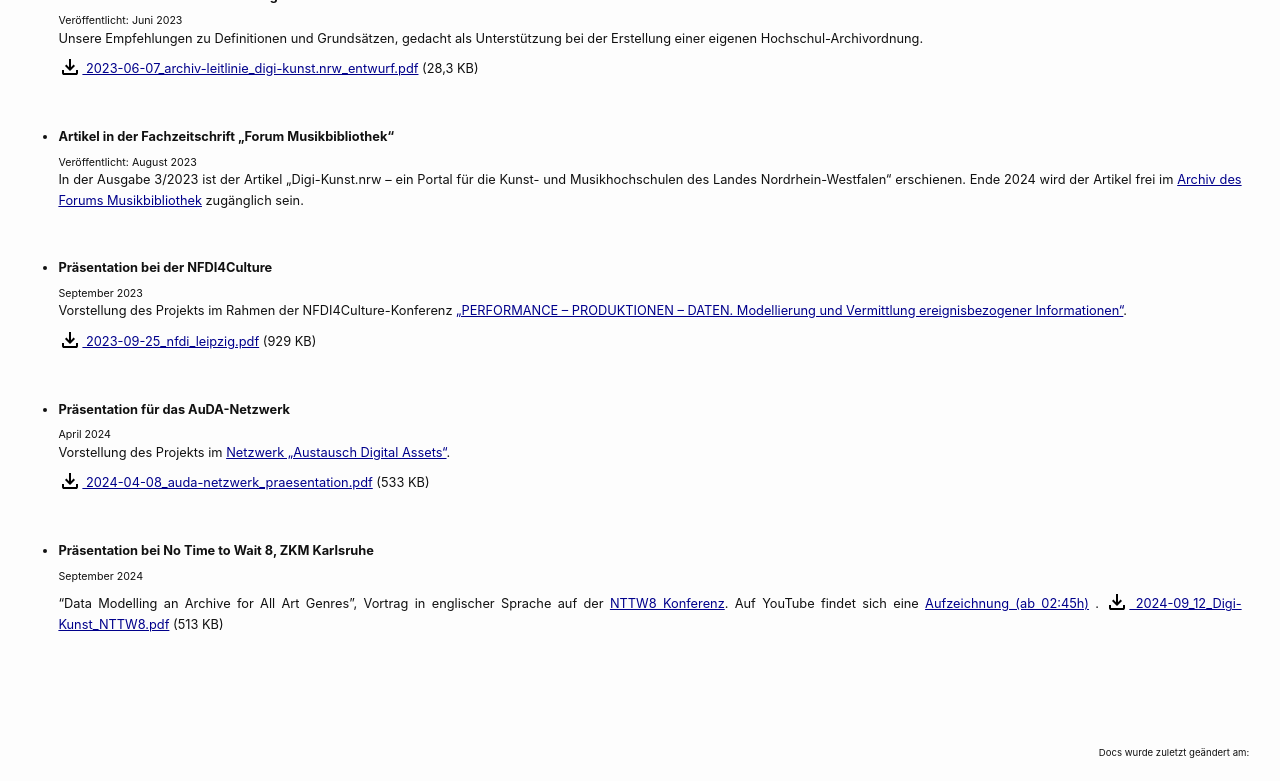
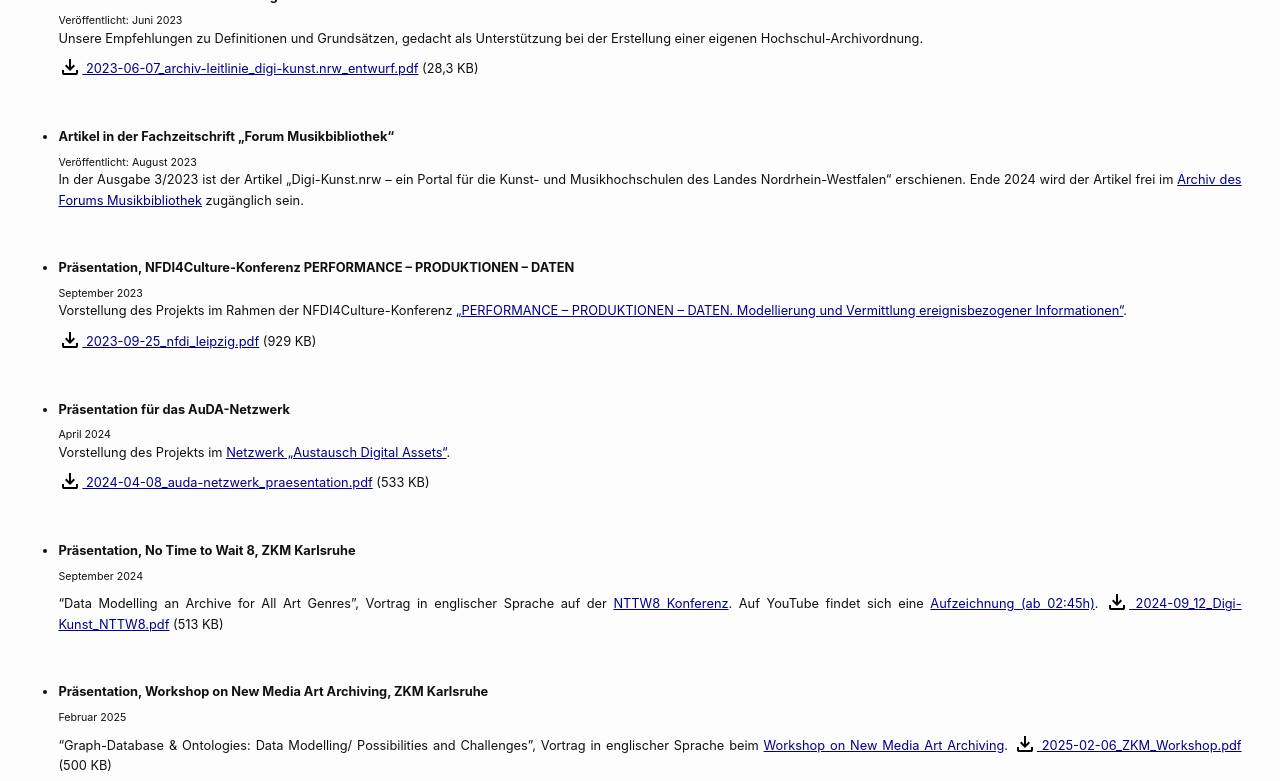
Before and after one commit to ottjannik/digi-kunst.github.io, a Jekyll site: the page built from ressourcen/veroeffentlichungen-und-praesentationen.markdown, in a window 1280 px wide and 900 px high, scrolled down 461 px, cut to the strip 0-781 px from the top of the window. Built offline with Jekyll 4.4.1, drawn with Linux system fonts in a browser that asks for light colours; a script that is not in the unit is left out.

Commit message:
update Veröffentlichungen und Präsentationen

```diff
--- a/ressourcen/veroeffentlichungen-und-praesentationen.markdown
+++ b/ressourcen/veroeffentlichungen-und-praesentationen.markdown
@@ -18,7 +18,7 @@
 In der Ausgabe 3/2023 ist der Artikel „Digi-Kunst.nrw – ein Portal für die Kunst- und
 Musikhochschulen des Landes Nordrhein-Westfalen“ erschienen. Ende 2024 wird der Artikel frei im [Archiv des Forums Musikbibliothek](https://journals.qucosa.de/fmb/issue/archive) zugänglich sein.
 
-* **Präsentation bei der NFDI4Culture**
+* **Präsentation, NFDI4Culture-Konferenz PERFORMANCE – PRODUKTIONEN – DATEN**
 <sub>September 2023</sub>
 Vorstellung des Projekts im Rahmen der NFDI4Culture-Konferenz [„PERFORMANCE – PRODUKTIONEN – DATEN. Modellierung und Vermittlung ereignisbezogener Informationen“](https://nfdi4culture.de/de/veranstaltungen/performance-production-data-modeling-and-communicating-event-related-information.html).
 [<svg class="download-icon" xmlns="https://www.w3.org/2000/svg" height="24" viewBox="0 -960 960 960" width="24"><path d="M480-320 280-520l56-58 104 104v-326h80v326l104-104 56 58-200 200ZM240-160q-33 0-56.5-23.5T160-240v-120h80v120h480v-120h80v120q0 33-23.5 56.5T720-160H240Z"/></svg> 2023-09-25_nfdi_leipzig.pdf](/assets/documents/2023-09-25_nfdi_leipzig.pdf) (929 KB)
@@ -28,7 +28,12 @@
 Vorstellung des Projekts im [Netzwerk „Austausch Digital Assets“](https://hfg-karlsruhe.de/forschung-und-entwicklung/orc/auda/).
 [<svg class="download-icon" xmlns="https://www.w3.org/2000/svg" height="24" viewBox="0 -960 960 960" width="24"><path d="M480-320 280-520l56-58 104 104v-326h80v326l104-104 56 58-200 200ZM240-160q-33 0-56.5-23.5T160-240v-120h80v120h480v-120h80v120q0 33-23.5 56.5T720-160H240Z"/></svg> 2024-04-08_auda-netzwerk_praesentation.pdf](/assets/documents/2024-04-08_auda-netzwerk_praesentation.pdf) (533 KB)
 
-* **Präsentation bei No Time to Wait 8, ZKM Karlsruhe**
+* **Präsentation, No Time to Wait 8, ZKM Karlsruhe**
 <sub>September 2024</sub>
-"Data Modelling an Archive for All Art Genres", Vortrag in englischer Sprache auf der [NTTW8 Konferenz](https://mediaarea.net/NoTimeToWait8). Auf YouTube findet sich eine [Aufzeichnung (ab 02:45h)](https://www.youtube.com/watch?v=QDCFl79PV_M&t=9905s) .
+"Data Modelling an Archive for All Art Genres", Vortrag in englischer Sprache auf der [NTTW8 Konferenz](https://mediaarea.net/NoTimeToWait8). Auf YouTube findet sich eine [Aufzeichnung (ab 02:45h)](https://www.youtube.com/watch?v=QDCFl79PV_M&t=9905s).
 [<svg class="download-icon" xmlns="https://www.w3.org/2000/svg" height="24" viewBox="0 -960 960 960" width="24"><path d="M480-320 280-520l56-58 104 104v-326h80v326l104-104 56 58-200 200ZM240-160q-33 0-56.5-23.5T160-240v-120h80v120h480v-120h80v120q0 33-23.5 56.5T720-160H240Z"/></svg> 2024-09_12_Digi-Kunst_NTTW8.pdf](/assets/documents/2024-09_12_Digi-Kunst_NTTW8.pdf) (513 KB)
+
+* **Präsentation, Workshop on New Media Art Archiving, ZKM Karlsruhe**
+<sub>Februar 2025</sub>
+"Graph-Database & Ontologies: Data Modelling/ Possibilities and Challenges", Vortrag in englischer Sprache beim [Workshop on New Media Art Archiving](https://zkm.de/en/project/workshop-on-new-media-art-archiving-2025).
+[<svg class="download-icon" xmlns="https://www.w3.org/2000/svg" height="24" viewBox="0 -960 960 960" width="24"><path d="M480-320 280-520l56-58 104 104v-326h80v326l104-104 56 58-200 200ZM240-160q-33 0-56.5-23.5T160-240v-120h80v120h480v-120h80v120q0 33-23.5 56.5T720-160H240Z"/></svg> 2025-02-06_ZKM_Workshop.pdf](/assets/documents/2025-02-06_ZKM_Workshop.pdf) (500 KB)
```
Also changed, not shown: 1 other file.
